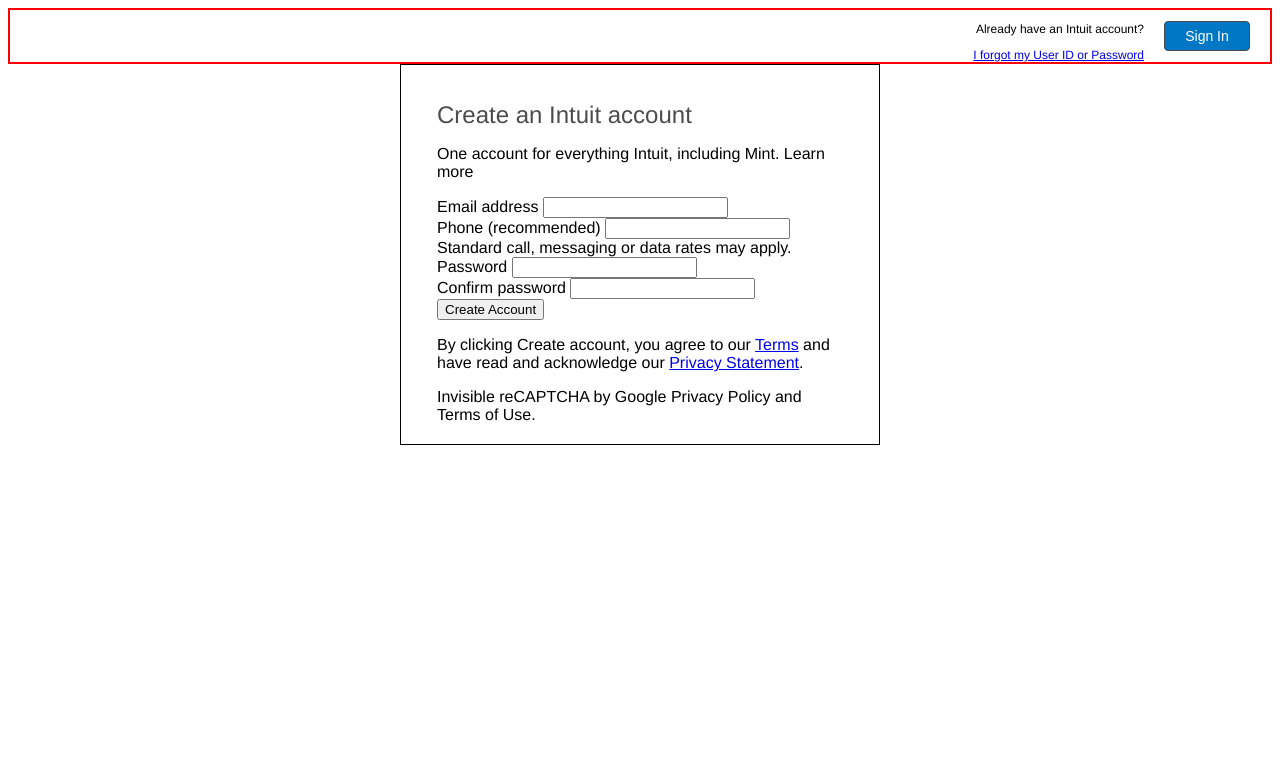
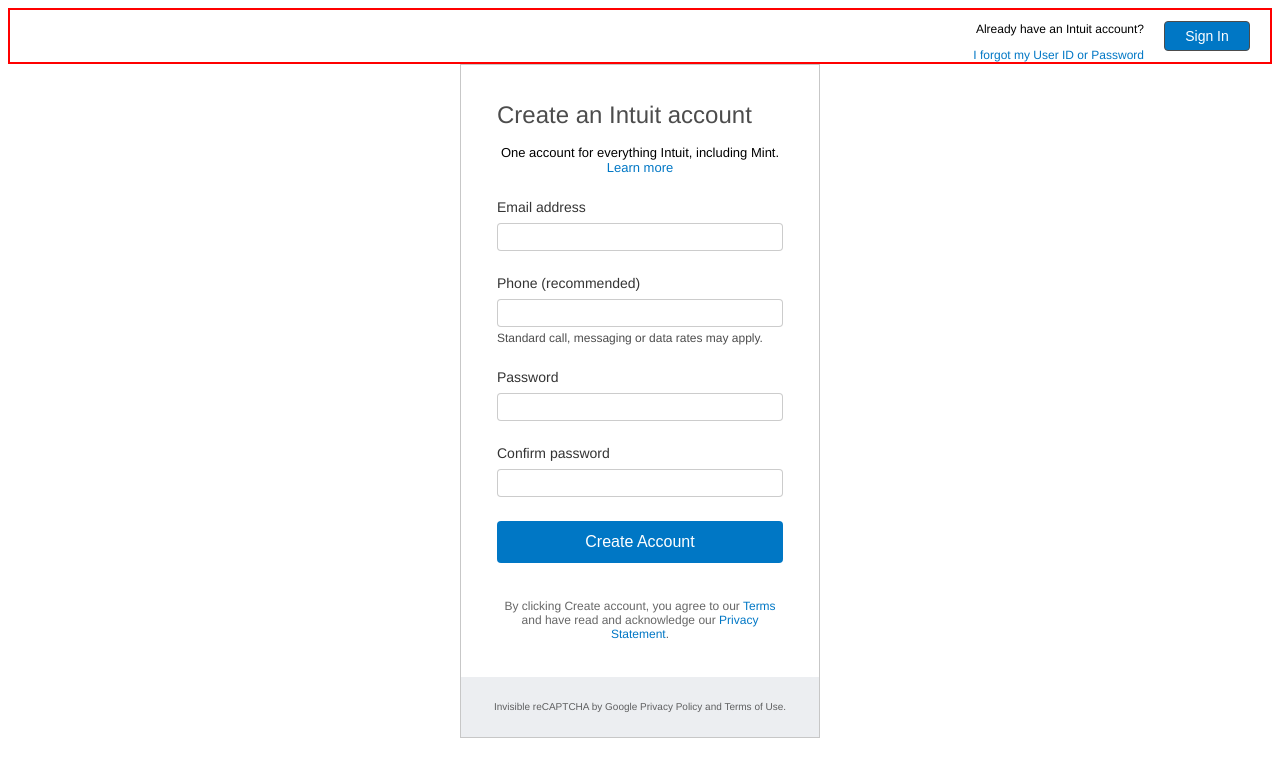
Before and after one commit to yirano/frontend-mint, a plain HTML site: page src/index.html in a window 1280 px wide. Drawn offline with Linux system fonts and the light colour scheme.

Commit message:
styling form box

```diff
--- a/src/css/style.css
+++ b/src/css/style.css
@@ -2,17 +2,80 @@ body {
   font-family: "Helvetica Neue", Helvetica, Arial, sans-serif;
 }
 
+a {
+  color: #0077c5;
+  text-decoration: none;
+}
+
 .form-box {
-  width: 480px;
+  width: 360px;
   margin: auto;
-  padding: 20px 36px;
-  border: 1px solid black;
+  background-color: #fff;
+  border: 1px solid #c7c7c7;
+}
+
+.form-box .form {
+  padding: 20px 36px 0;
 }
 
 .form-box h1 {
   font-weight: normal;
   color: rgba(0, 0, 0, 0.7);
   font-size: 24px;
+}
+
+.form-box p {
+  font-size: 13px;
+  text-align: center;
+}
+
+.form-box .input-wrapper {
+  margin: 24px 0;
+}
+
+.form-box .input-wrapper > div:first-child {
+  margin-bottom: 8px;
+  font-size: 14px;
+  color: rgba(0, 0, 0, 0.8);
+}
+
+.form-box input {
+  width: 100%;
+  border-radius: 4px;
+  border: 1px solid rgba(0, 0, 0, 0.2);
+  line-height: 24px;
+}
+
+.form-box .desc {
+  font-size: 12px;
+  color: rgba(0, 0, 0, 0.7);
+  margin-top: 4px;
+}
+
+.form-box button {
+  line-height: 40px;
+  margin: auto;
+  width: 100%;
+  background: #0077c5;
+  border: #0077c5;
+  color: #fff;
+  border-radius: 4px;
+  font-size: 16px;
+}
+
+.form-box .terms {
+  text-align: center;
+  font-size: 12px;
+  color: rgba(0, 0, 0, 0.6);
+  margin: 36px 0;
+}
+
+.form-box div.recaptcha {
+  line-height: 60px;
+  text-align: center;
+  background-color: #eceef1;
+  font-size: 10px;
+  color: rgba(0, 0, 0, 0.6);
 }
 
 * {
--- a/src/index.html
+++ b/src/index.html
@@ -5,7 +5,7 @@
     <meta name="viewport" content="width=device-width, initial-scale=1.0" />
     <meta http-equiv="X-UA-Compatible" content="ie=edge" />
     <title>HTML Form</title>
-    <link rel="stylesheet" href="./css/style.css">
+    <link rel="stylesheet" href="./css/style.css" />
   </head>
   <body>
     <div class="container">
@@ -18,29 +18,30 @@
       </div>
       <div class="title"></div>
       <div class="form-box">
+        <div class="form">
           <h1>Create an Intuit account</h1>
-        <p>One account for everything Intuit, including Mint. Learn more</p>
+          <p>One account for everything Intuit, including Mint. <a href="learn-more.html">Learn more</a></p>
 
-        <div class="email-input">
-          Email address
+          <div class="input-wrapper">
+            <div>Email address</div>
             <input type="email" name="email" id="email" />
           </div>
 
-        <div class="phone-input">
-          Phone (recommended)
+          <div class="input-wrapper">
+            <div>Phone (recommended)</div>
             <input type="text" name="phone" id="phone" />
-          <span class="desc">
+            <div class="desc">
               Standard call, messaging or data rates may apply.
-          </span>
+            </div>
           </div>
 
-        <div class="pass">
-          Password
+          <div class="input-wrapper">
+            <div>Password</div>
             <input type="password" name="pass" id="pass" />
           </div>
 
-        <div class="pass">
-          Confirm password
+          <div class="input-wrapper">
+            <div>Confirm password</div>
             <input type="password" name="pass" id="pass" />
           </div>
 
@@ -48,9 +49,12 @@
             Create Account
           </button>
 
-        <p>
-          By clicking Create account, you agree to our <a href="/terms.html">Terms</a> and have read and acknowledge our <a href="privacy.html">Privacy Statement</a>.
+          <p class="terms">
+            By clicking Create account, you agree to our
+            <a href="/terms.html">Terms</a> and have read and acknowledge our
+            <a href="privacy.html">Privacy Statement</a>.
           </p>
+        </div>
 
         <div class="recaptcha">
           Invisible reCAPTCHA by Google Privacy Policy and Terms of Use.
```
Lines whose indentation alone changed are shown as unchanged.
